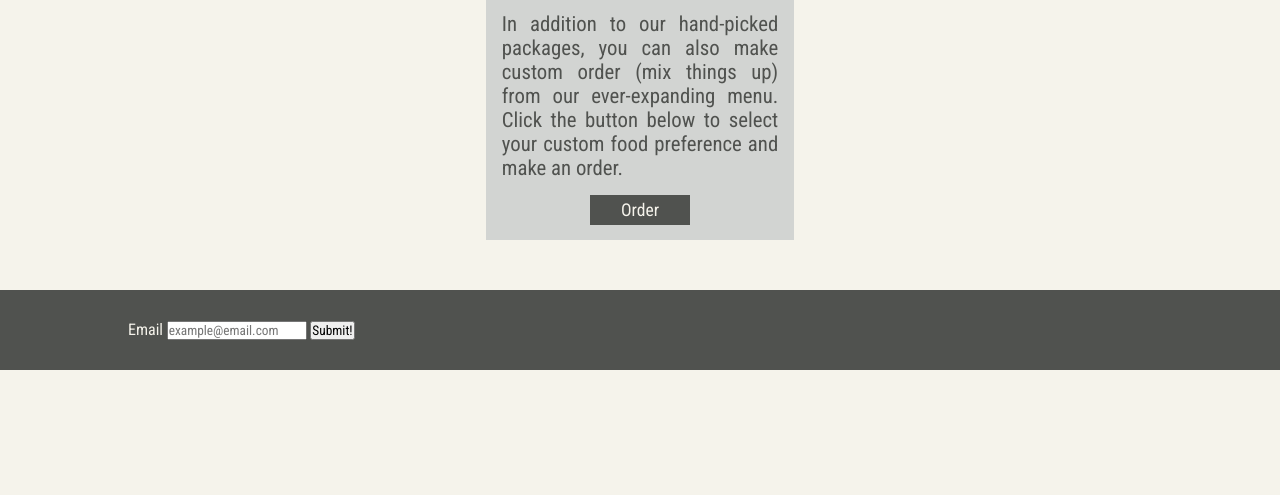
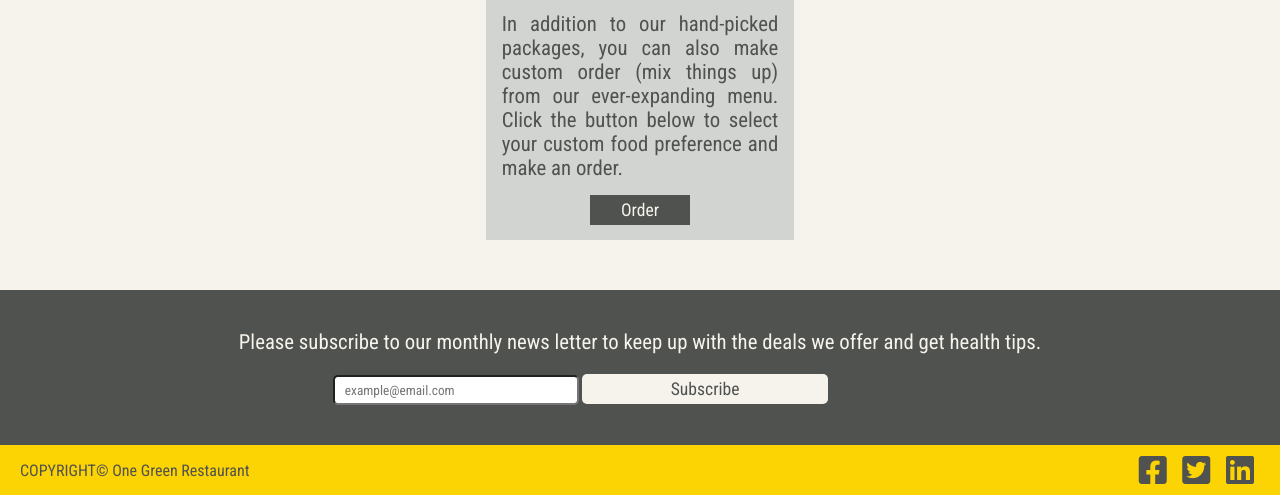
Before and after one commit to sahmed41/FCCProductLandingPage, a plain HTML site: page index.html in a window 1280 px wide. Shown: the part 1903-2398 px from the top of the page. Before the commit the page ends 2273 px from the top, so only its background shows below. Drawn offline with Linux system fonts and the light colour scheme; a web font is replaced by a local one.

Commit message:
Completed
All designs are completed

```diff
--- a/index.html
+++ b/index.html
@@ -119,15 +119,25 @@
 
   <section id="news-letter">
     <form id="form" action="https://www.freecodecamp.com/email-submit">
-      <label for="email" id="email-label">
-        Email <input type="email" id="email" placeholder="example@email.com" name="email"/>
-      </label>
-      <input type="submit" id="submit" value="Submit!"/>
+      <p>Please subscribe to our monthly news letter to keep up with the deals we offer and get health tips. </p>
+
+      <div id="inputs">
+        <input type="email" id="email" placeholder="example@email.com" name="email"/>
+
+        <input type="submit" id="submit" value="Subscribe"/>
+      </div>
     </form>
   </section>
 
 
-  <footer></footer>
+  <footer id="footer">
+    <p>COPYRIGHT&#169; One Green Restaurant</p>
+    <div id="social-media-links">
+      <i class="fa-brands fa-square-facebook"></i>
+      <i class="fa-brands fa-square-twitter"></i>
+      <i class="fa-brands fa-linkedin"></i>
+    </div>
+  </footer>
 </body>
 
 </html>
--- a/styles.css
+++ b/styles.css
@@ -52,6 +52,7 @@ body {
   height: 40px;
   padding-top: 10px;
   text-decoration: none;
+  color: var(--color-primary);
 }
 
 .nav-link:hover {
@@ -103,6 +104,7 @@ section p {
 .fa-solid {
   font-size: 3em;
   color: var(--bg-dark);
+  vertical-align: middle;
 }
 
 #our-operations, #news-letter {
@@ -174,6 +176,59 @@ section p {
   margin: 15px auto;
   text-align: justify;
 }
+
+/* Subscription section */
+#news-letter form {
+  display: flex;
+  flex-direction: column;
+}
+
+#news-letter form  p {
+  margin: 10px auto;
+}
+
+#inputs {
+  width: 60%;
+  margin: auto;
+}
+
+
+#news-letter form #email {
+  width: 100%;
+  border-radius: 5px;
+  height: 30px;
+  padding: 0 10px;
+  margin: 10px auto;
+}
+
+#submit {
+  width: 100%;
+  height: 30px;
+  margin: 10px auto;
+  font-size: 1.1em;
+  background-color: var(--bg-light);
+  color: var(--color-primary);
+  outline: none;
+  border: none;
+  border-radius: 5px;
+}
+
+/* Footer */
+
+#footer {
+  height: 50px;
+  display: flex;
+  justify-content: space-between;
+  align-items: center;
+  padding: 20px;
+  background-color: var(--bg-dark);
+}
+
+.fa-brands {
+  font-size: 2em;
+  margin: 0 6px;
+}
+
 
 
 /* Media Query */
@@ -282,4 +337,13 @@ section p {
     font-size: 1.3em;
   }
 
+  /* Subscription section */
+  #news-letter form #email, #submit {
+    width: 40%;
+    display: inline-block;
+  }
+
+
+
+
 }
```
